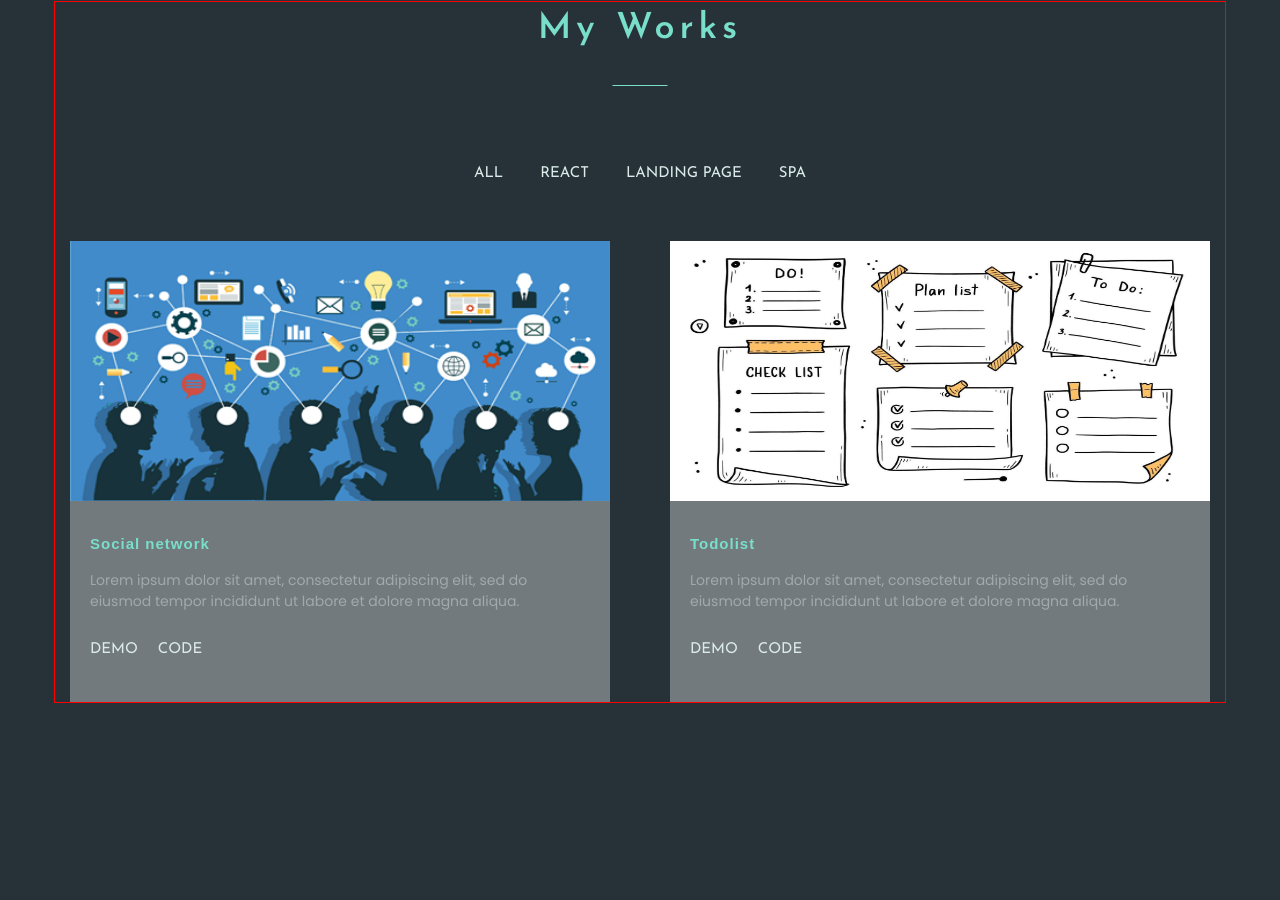
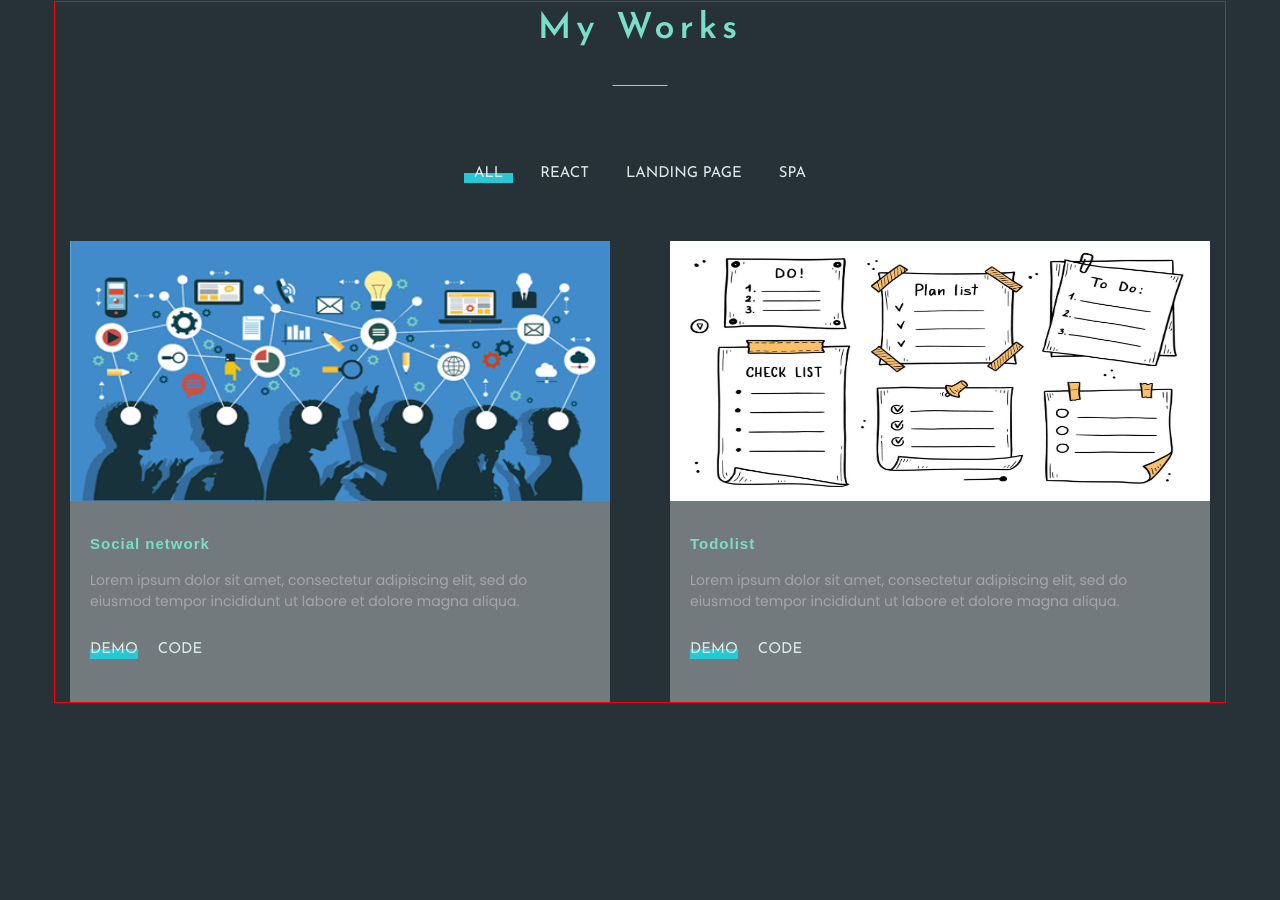
Before and after one commit to legkovaAnastasia/start-project, a React app: page / in a window 1280 px wide. Shown: the part 1999-2899 px from the top of the page. Built offline with nearby package versions, Linux system fonts and the light colour scheme.

Commit message:
active-buttons

```diff
--- a/src/components/Link.ts
+++ b/src/components/Link.ts
@@ -2,10 +2,10 @@ import styled, {css} from "styled-components";
 import {theme} from "../styles/Theme";
 
 export type LinkProps = {
-    type:'decorated'
+    type: 'decorated'
     // children: JSX.Element|JSX.Element[]
 }
-export const Link = styled.a<LinkProps>`
+export const Link = styled.a<LinkProps & { active?: boolean }>`
     font-family: 'Josefin Sans', sans-serif;
     font-weight: 400;
     font-size: 15px;
@@ -17,14 +17,14 @@ export const Link = styled.a<LinkProps>`
     z-index: 0;
 
     ${props => props.type === 'decorated' && css`
-    &:hover {
-        &::before{
-            height: 10px;
-        }
-    }`
+        &:hover {
+            &::before {
+                height: 10px;
+            }
+        }`
     }
 
-    ${props => props.type && css`
+    ${props => props.type && css<LinkProps & { active?: boolean }>`
         margin-bottom: 10px;
 
         &::before {
@@ -37,6 +37,11 @@ export const Link = styled.a<LinkProps>`
             left: 0;
             right: 0;
             z-index: -1;
+            ${props => props.active && css`
+                height: 10px;
+            `}
         }
     `}
+
+
 `
--- a/src/components/menu/WorksMenu.tsx
+++ b/src/components/menu/WorksMenu.tsx
@@ -1,11 +1,12 @@
 import React from 'react';
 import {Link, LinkProps} from "../Link";
 import {S} from "./Menu_Styles";
-
+export type TabStatusType = 'ALL' | 'REACT' | 'LANDING PAGE' | 'SPA'
 type TabMenuProps = {
-    tabItems: Array<{ status: 'ALL' | 'REACT' | 'LANDING PAGE' | 'SPA' }>
+    tabItems: Array<{ status: TabStatusType }>
     ulType?: string
     changeStatus: (value: 'ALL' | 'REACT' | 'LANDING PAGE' | 'SPA') => void
+    currentStatus: TabStatusType
 };
 export const WorksMenu: React.FC<TabMenuProps & LinkProps> = (props: TabMenuProps & LinkProps) => {
     return (
@@ -13,7 +14,7 @@ export const WorksMenu: React.FC<TabMenuProps & LinkProps> = (props: TabMenuProp
             <ul>
                 {props.tabItems.map((item, index) => {
                     return <S.ListItem key={index}>
-                        <Link role={"button"} type={props.type} onClick={() => props.changeStatus(item.status)}
+                        <Link active={props.currentStatus===item.status} role={"button"} type={props.type} onClick={() => props.changeStatus(item.status)}
                         >{item.status}</Link>
                     </S.ListItem>
                 })}
--- a/src/layout/sections/works/Works.tsx
+++ b/src/layout/sections/works/Works.tsx
@@ -6,7 +6,7 @@ import socialImg from './../../../assets/images/social.png'
 import todolistImg from './../../../assets/images/todolist.jpg'
 import {Container} from "../../../components/Container";
 import {S} from './Works_Styles';
-import {WorksMenu} from "../../../components/menu/WorksMenu";
+import {TabStatusType, WorksMenu} from "../../../components/menu/WorksMenu";
 
 const worksItems: Array<{ status:'ALL'| 'REACT'| 'LANDING PAGE'| 'SPA' }> = [
     {status: 'ALL'},
@@ -32,7 +32,7 @@ const workData = [
 
 export const Works: React.FC = () => {
 
-    const [currentStatus, setCurrentStatus] = useState('ALL');
+    const [currentStatus, setCurrentStatus] = useState<TabStatusType>('ALL');
     let filteredWorks = workData
     if (currentStatus === 'LANDING PAGE') {
         filteredWorks = workData.filter(work => work.type === 'LANDING PAGE');
@@ -52,7 +52,12 @@ export const Works: React.FC = () => {
         <S.StyledWorks>
             <Container>
                 <SectionTitle>My Works</SectionTitle>
-                <WorksMenu tabItems={worksItems} type={'decorated'} ulType={'worksMenu'} changeStatus={changeStatus}/>
+                <WorksMenu tabItems={worksItems}
+                           type={'decorated'}
+                           ulType={'worksMenu'}
+                           changeStatus={changeStatus}
+                           currentStatus={currentStatus}
+                />
                 <FlexWrapper justify={'space-between'} align={'flex-start'} wrap={'wrap'}>
 
                     {filteredWorks.map((work, index) => {
--- a/src/layout/sections/works/work/Work.tsx
+++ b/src/layout/sections/works/work/Work.tsx
@@ -19,7 +19,7 @@ export const Work: React.FC<WorkProps> = (props: WorkProps) => {
             <S.Description>
                 <S.Title>{props.title}</S.Title>
                 <S.Text>{props.text}</S.Text>
-                <Link href={''} type={'decorated'}>DEMO</Link>
+                <Link active href={''} type={'decorated'}>DEMO</Link>
                 <Link href={''} type={'decorated'}>CODE</Link>
             </S.Description>
         </S.StyledWork>
```
